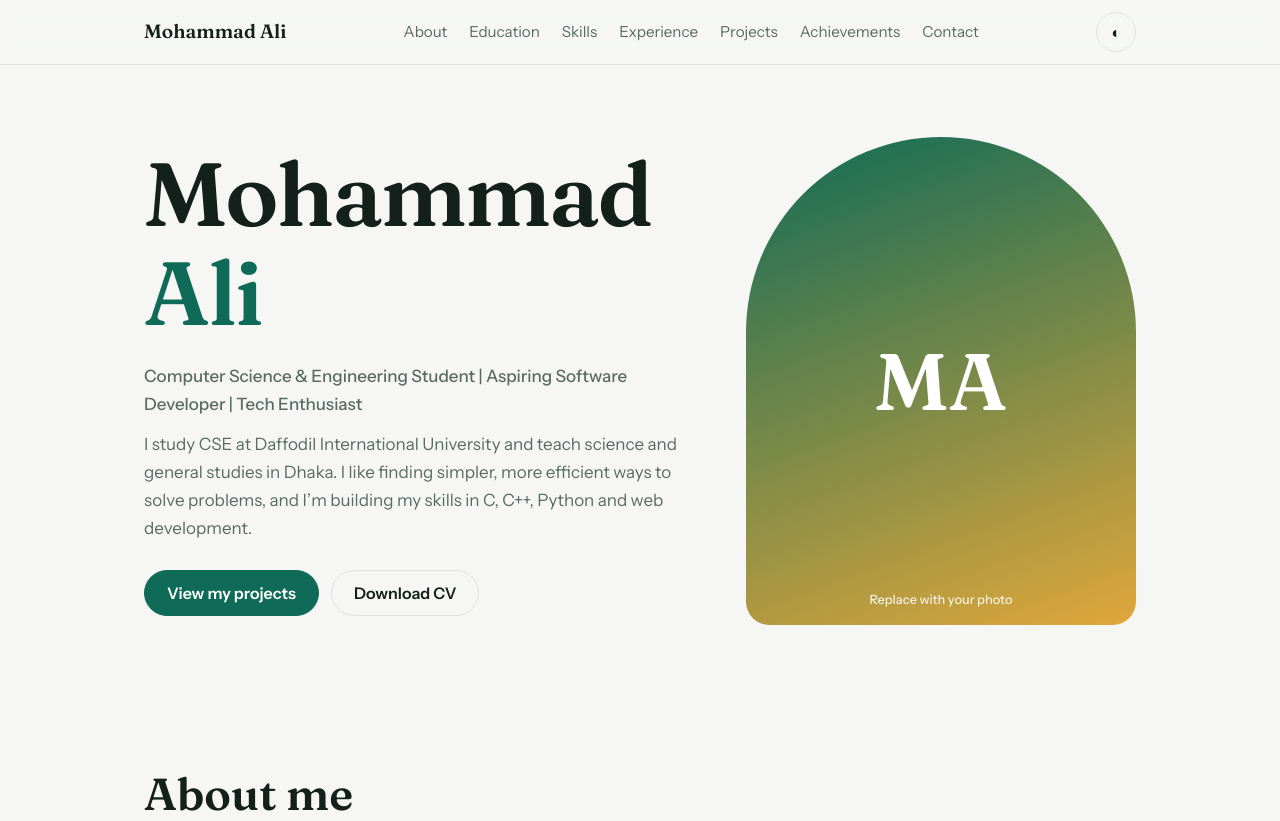
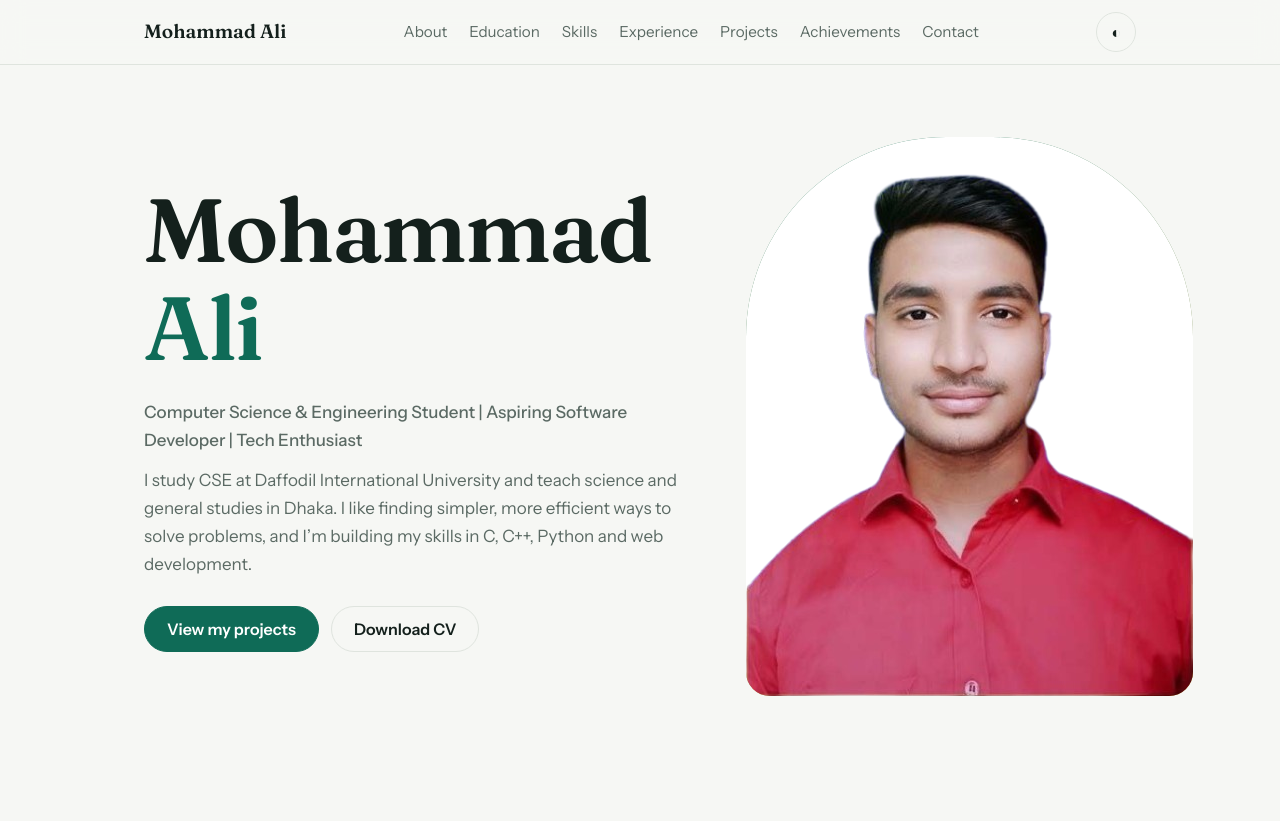
Before and after one commit to mohammadali239/Mohammad-Ali, a plain HTML site: page index.html in a window 1280 px wide. Shown: the top 821 px of the page. Drawn offline with Linux system fonts and the light colour scheme.

Commit message:
Update index.html

```diff
--- a/index.html
+++ b/index.html
@@ -113,9 +113,8 @@ section{padding:64px 0}}
 <a class="btn" href="#projects">View my projects</a>
 <button class="btn ghost" id="cv">Download CV</button>
 </div></div>
-<div class="photo" role="img" aria-label="Profile photo placeholder">MA<small>Replace with your photo</small></div>
+<img class="photo" src="photo.png" alt="Mohammad Ali">
 </div></header>
-
 <section id="about"><div class="wrap">
 <h2>About me</h2>
 <div class="about rv">
```
